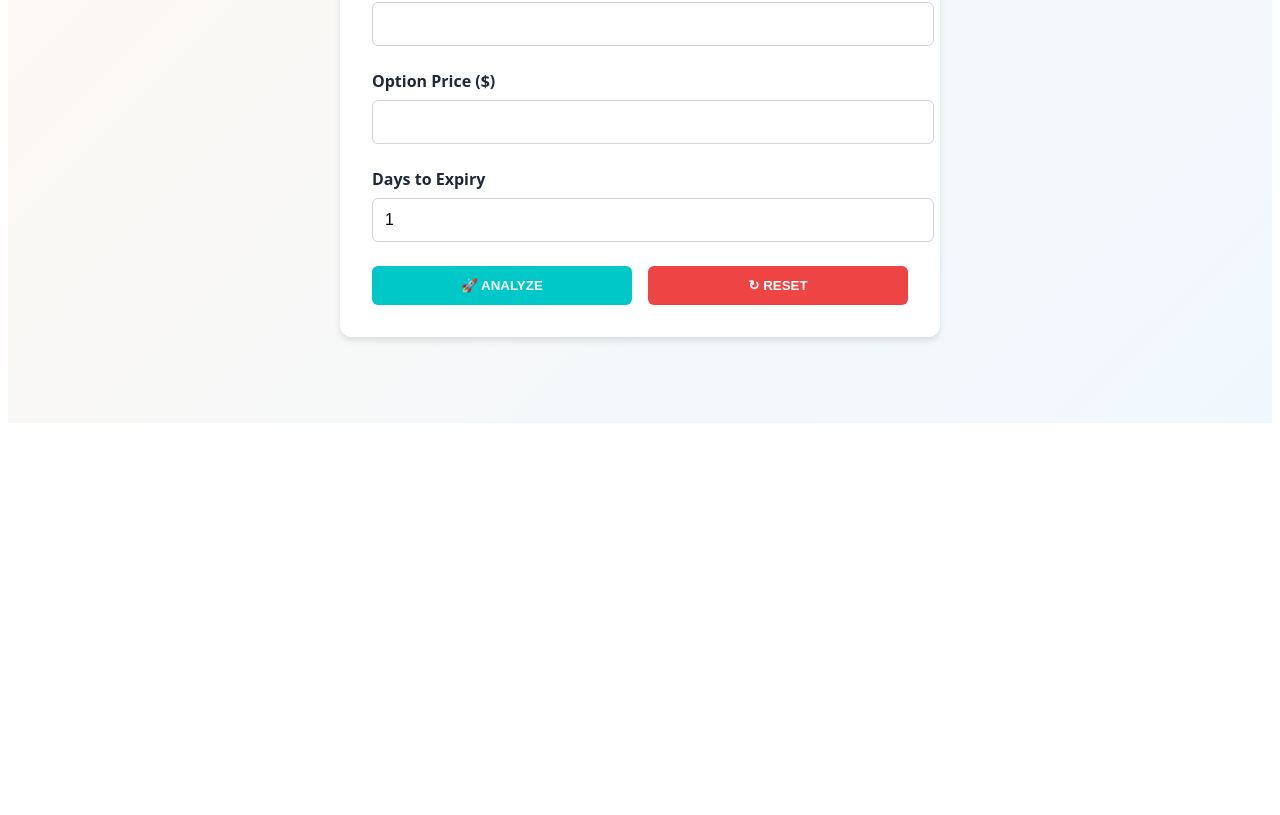
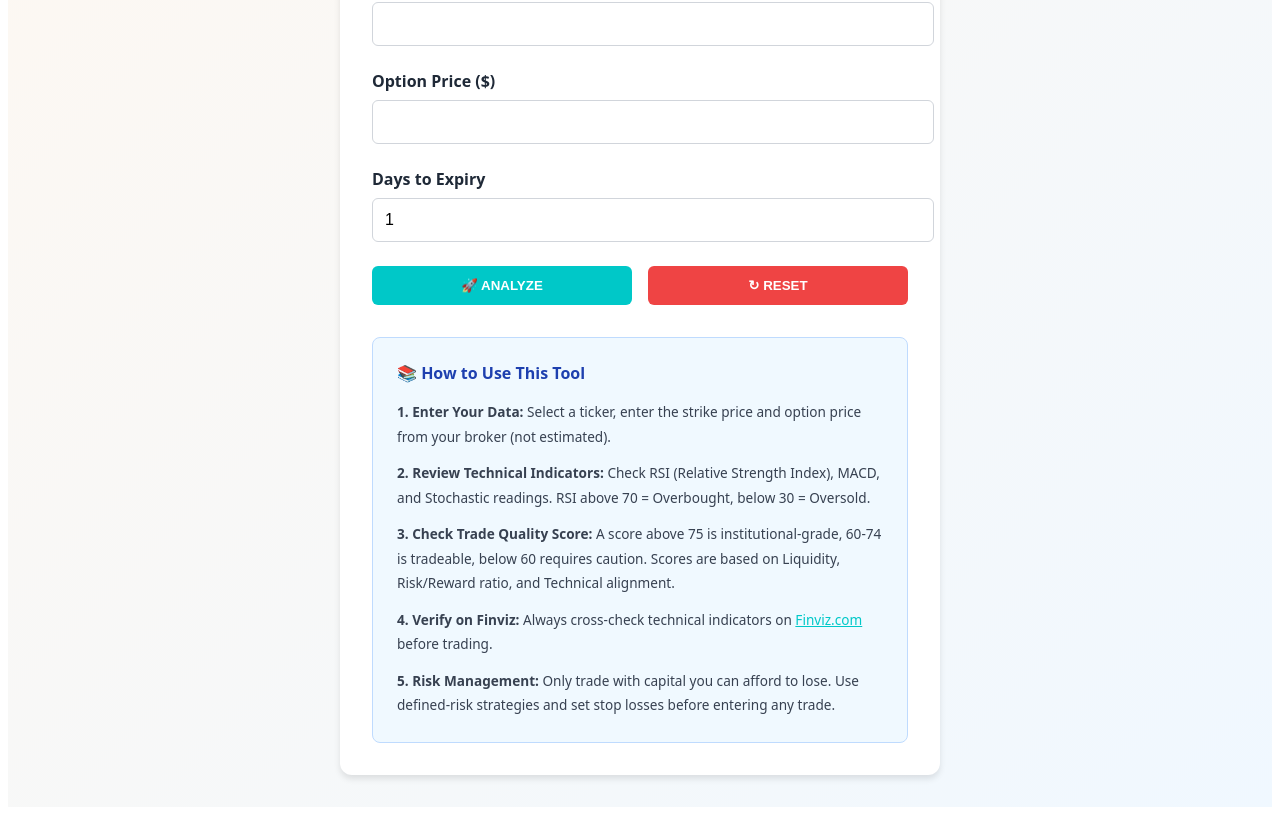
Before and after one commit to brianbk1/vegatrading, a React (Vite) app: page / in a window 1280 px wide. Shown: the part 449-1264 px from the top of the page. Before the commit the page ends 880 px from the top, so only its background shows below. Built offline with nearby package versions, Linux system fonts and the light colour scheme.

Commit message:
Add educational content at bottom of form page

```diff
--- a/src/App.jsx
+++ b/src/App.jsx
@@ -184,6 +184,27 @@ export default function DayTradingApp() {
                 ↻ RESET
               </button>
             </div>
+
+            <div style={{ background: '#f0f9ff', border: '1px solid #bfdbfe', borderRadius: '8px', padding: '1.5rem', marginTop: '2rem' }}>
+              <h3 style={{ margin: '0 0 1rem 0', fontSize: '1rem', fontWeight: 700, color: '#1e40af' }}>📚 How to Use This Tool</h3>
+              <div style={{ fontSize: '0.85rem', color: '#374151', lineHeight: '1.8' }}>
+                <p style={{ margin: '0 0 0.75rem 0' }}>
+                  <strong>1. Enter Your Data:</strong> Select a ticker, enter the strike price and option price from your broker (not estimated).
+                </p>
+                <p style={{ margin: '0 0 0.75rem 0' }}>
+                  <strong>2. Review Technical Indicators:</strong> Check RSI (Relative Strength Index), MACD, and Stochastic readings. RSI above 70 = Overbought, below 30 = Oversold.
+                </p>
+                <p style={{ margin: '0 0 0.75rem 0' }}>
+                  <strong>3. Check Trade Quality Score:</strong> A score above 75 is institutional-grade, 60-74 is tradeable, below 60 requires caution. Scores are based on Liquidity, Risk/Reward ratio, and Technical alignment.
+                </p>
+                <p style={{ margin: '0 0 0.75rem 0' }}>
+                  <strong>4. Verify on Finviz:</strong> Always cross-check technical indicators on <a href="https://finviz.com" target="_blank" rel="noopener noreferrer" style={{ color: '#00c8c8', textDecoration: 'underline' }}>Finviz.com</a> before trading.
+                </p>
+                <p style={{ margin: 0 }}>
+                  <strong>5. Risk Management:</strong> Only trade with capital you can afford to lose. Use defined-risk strategies and set stop losses before entering any trade.
+                </p>
+              </div>
+            </div>
           </div>
         ) : (
           <div style={{ background: 'white', padding: '2rem', borderRadius: '12px', boxShadow: '0 4px 6px rgba(0,0,0,0.1)' }}>
@@ -249,27 +270,6 @@ export default function DayTradingApp() {
               </div>
             </div>
 
-            <div style={{ background: '#f0f9ff', border: '1px solid #bfdbfe', borderRadius: '8px', padding: '1.5rem', marginTop: '2rem', marginBottom: '2rem' }}>
-              <h3 style={{ margin: '0 0 1rem 0', fontSize: '1rem', fontWeight: 700, color: '#1e40af' }}>📚 Understanding Your Results</h3>
-              <div style={{ fontSize: '0.85rem', color: '#374151', lineHeight: '1.8' }}>
-                <p style={{ margin: '0 0 0.75rem 0' }}>
-                  <strong>RSI (14):</strong> Values above 70 indicate overbought conditions (potential pullback), below 30 indicate oversold (potential bounce). 30-70 is neutral.
-                </p>
-                <p style={{ margin: '0 0 0.75rem 0' }}>
-                  <strong>MACD Signal:</strong> Bullish Crossover = uptrend emerging, Bearish Crossover = downtrend emerging. Use with RSI for confirmation.
-                </p>
-                <p style={{ margin: '0 0 0.75rem 0' }}>
-                  <strong>Stochastic K:</strong> Above 80 = overbought, below 20 = oversold. Helps confirm RSI readings.
-                </p>
-                <p style={{ margin: '0 0 0.75rem 0' }}>
-                  <strong>Trade Quality Score:</strong> 75+ = Institutional Grade, 60-74 = Trade Worthy, below 60 = Caution. Based on liquidity, risk/reward, and technical alignment.
-                </p>
-                <p style={{ margin: 0 }}>
-                  <strong>⚠️ Always verify:</strong> Cross-check all data on <a href="https://finviz.com" target="_blank" rel="noopener noreferrer" style={{ color: '#00c8c8', textDecoration: 'underline' }}>Finviz.com</a> before trading.
-                </p>
-              </div>
-            </div>
-
             <h3 style={{ fontSize: '1.25rem', marginBottom: '1rem', marginTop: '2rem' }}>📊 Trade Quality Score</h3>
             <div style={{ background: '#f9fafb', padding: '1.5rem', borderRadius: '8px', marginBottom: '2rem', textAlign: 'center' }}>
               <div style={{ fontSize: '3rem', fontWeight: 700, color: analysisResult.overallScore > 75 ? '#059669' : analysisResult.overallScore > 60 ? '#f59e0b' : '#dc2626', marginBottom: '0.5rem' }}>
```
